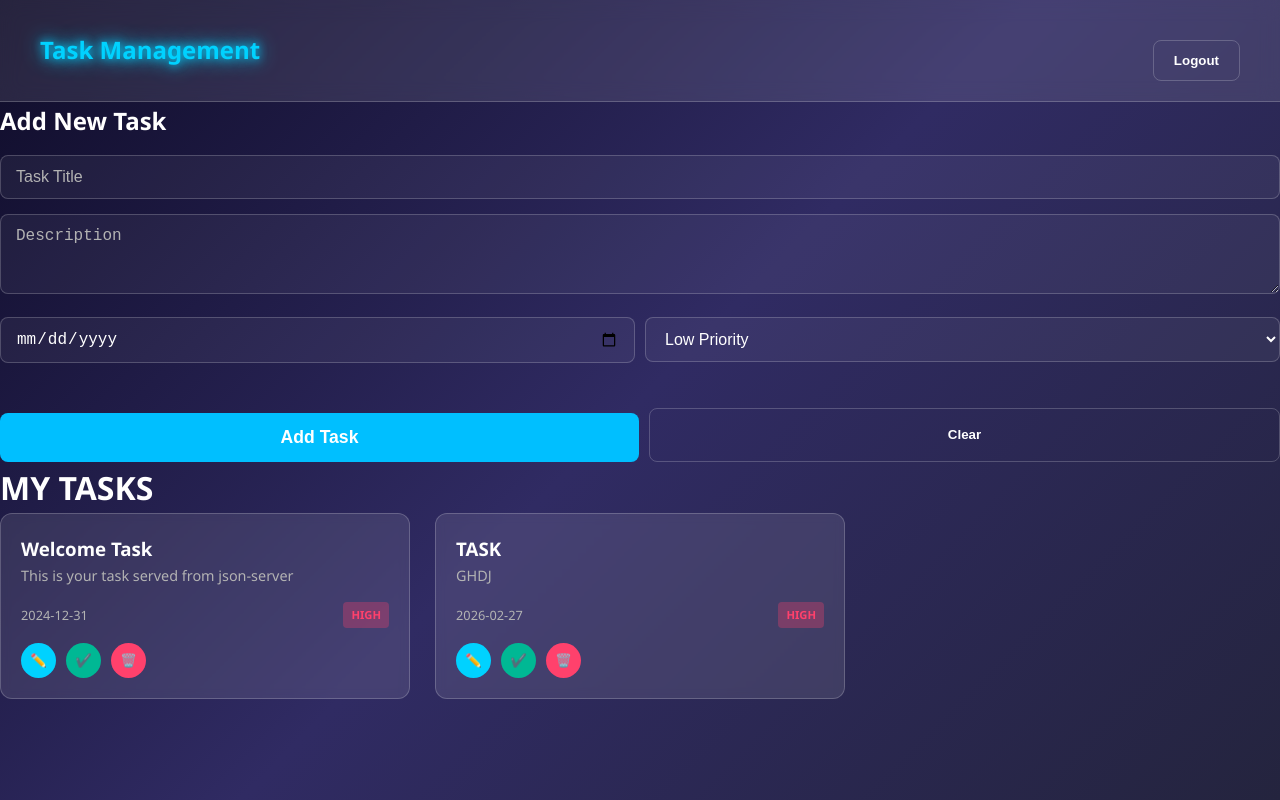
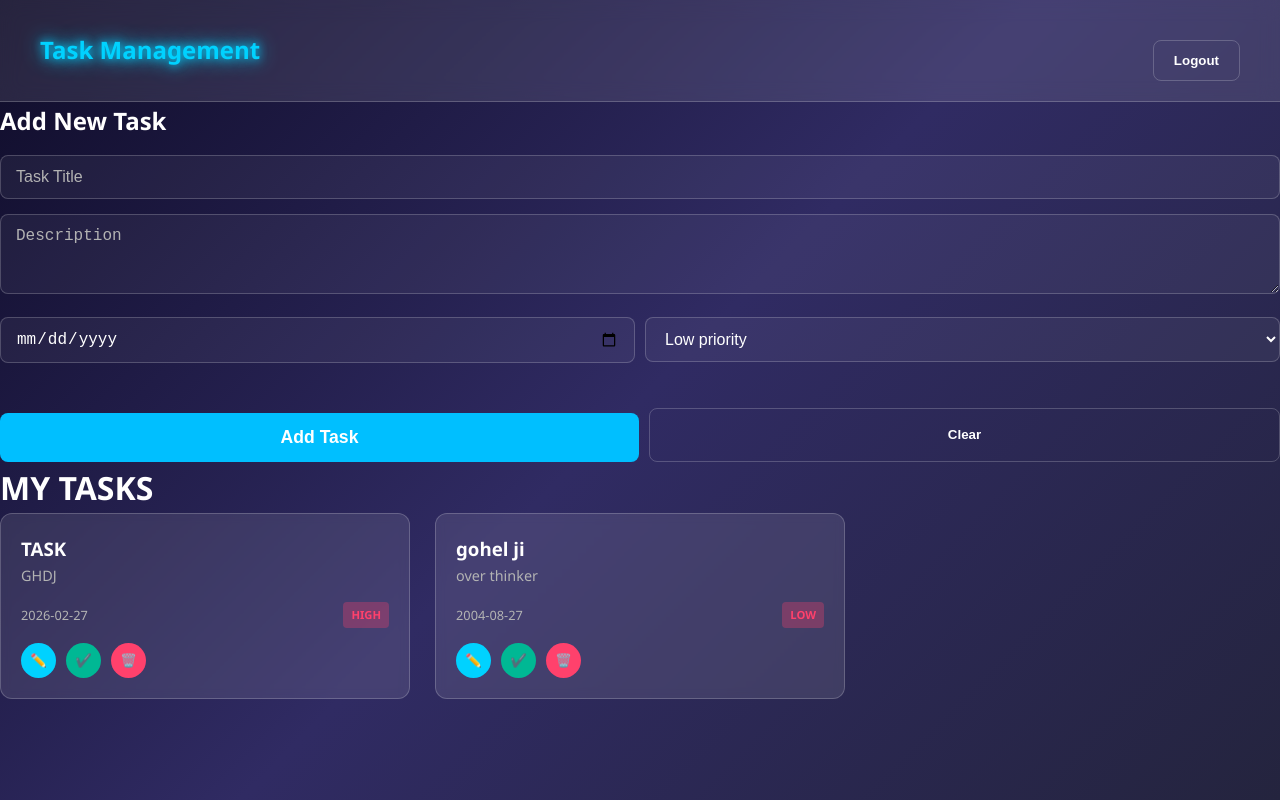
Before and after one commit to jignesh3500/student-task, a React (Vite) app: page /dashboard in a window 1280 px wide. Built offline with nearby package versions, Linux system fonts and the light colour scheme; data requests are answered from the project's data file; sample sign-in values are in the browser's storage.

Commit message:
[g][add file delete and added]

```diff
--- a/db.json
+++ b/db.json
@@ -1,13 +1,5 @@
 {
   "tasks": [
-    {
-      "id": "1",
-      "title": "Welcome Task",
-      "description": "This is your task served from json-server",
-      "dueDate": "2024-12-31",
-      "completed": false,
-      "priority": "High"
-    },
     {
       "id": "856c",
       "title": "TASK",
@@ -15,6 +7,14 @@
       "dueDate": "2026-02-27",
       "priority": "High",
       "completed": false
+    },
+    {
+      "id": "3b45",
+      "title": "gohel ji",
+      "description": "over thinker",
+      "dueDate": "2004-08-27",
+      "priority": "Low",
+      "completed": false
     }
   ]
 }
--- a/src/components/TaskForm.jsx
+++ b/src/components/TaskForm.jsx
@@ -1,42 +1,20 @@
-import React, { useEffect, useState } from "react";
+import { useEffect, useState } from "react";
 
 const TaskForm = ({ addTask, updateTask, editingTask }) => {
   const [formData, setFormData] = useState({
     title: "",
     description: "",
     dueDate: "",
-    priority: "",
+    priority: "Low",
   });
+
   const [errors, setErrors] = useState({});
+
   useEffect(() => {
     setFormData(editingTask);
   }, [editingTask]);
-  const validate = () => {
-    const newErrors = {};
-
-    if (!formData.title.trim()) {
-      newErrors.title = "title is required.";
-    } else if (formData.title.length < 6) {
-      newErrors.title = "Minimum 6 character required.";
-    }
-
-    if (!formData.description.trim()) {
-      newErrors.description = "description is required.";
-    } else if (formData.description.length <= 6) {
-      newErrors.description = "Minimum 6 character required.";
-    }
-
-    if (!formData.dueDate) {
-      newErrors.dueDate = "date is required.";
-    }
-    setErrors(newErrors);
-    return Object.keys(newErrors).length === 0;
-  };
 
   const handleInputChange = (e) => {
-    //console.log(e.target.name,e.target.value)
-
-    //e.target.name = e.target.value
     setFormData({
       ...formData,
       [e.target.name]: e.target.value,
@@ -47,31 +25,56 @@ const TaskForm = ({ addTask, updateTask, editingTask }) => {
       [e.target.name]: "",
     });
   };
+
+  const validate = () => {
+    const newErrors = {};
+
+    if (!formData?.title.trim()) {
+      newErrors.title = "Task title is required";
+    }
+
+    if (!formData?.dueDate) {
+      newErrors.dueDate = "Due date is required";
+    }
+    if (!formData?.description.trim()) {
+      newErrors.description = "Description is required";
+    }
+
+    setErrors(newErrors);
+    return Object.keys(newErrors).length === 0;
+  };
+
   const handleSubmit = (e) => {
     e.preventDefault();
+
     if (validate()) {
       if (editingTask) {
         updateTask(formData);
+        alert("Task Updated successfully!");
       } else {
         addTask(formData);
+        alert("Task Added successfully!");
       }
+      handleClear();
     }
-    resetForm();
   };
 
-  const resetForm = () => {
+  const handleClear = () => {
     setFormData({
       title: "",
       description: "",
       dueDate: "",
-      priority: "",
+      priority: "Low",
     });
+    setErrors({});
   };
 
   return (
     <>
       <div className="add-task-card">
-        <h2 style={{ marginBottom: "15px" }}>Add New Task</h2>
+        <h2 style={{ marginBottom: "15px" }}>
+          {editingTask ? "Update" : "Add"} New Task
+        </h2>
         <form onSubmit={handleSubmit}>
           <div>
             <input
@@ -81,55 +84,59 @@ const TaskForm = ({ addTask, updateTask, editingTask }) => {
               placeholder="Task Title"
               onChange={handleInputChange}
             />
-            {/* Error Massage */}
             {errors.title && <span className="error-msg">{errors.title}</span>}
           </div>
-
           <div>
             <textarea
+              type="text "
+              name="description"
+              value={formData?.description}
               placeholder="Description"
-              value={formData?.description}
-              name="description"
               rows="3"
               onChange={handleInputChange}
             />
+            {errors.description && (
+              <span className="error-msg">{errors.description}</span>
+            )}
           </div>
-
           <div style={{ display: "flex", gap: "10px" }}>
             <div style={{ flex: 1 }}>
               <input
                 type="date"
+                name="dueDate"
                 value={formData?.dueDate}
-                name="date"
                 onChange={handleInputChange}
               />
-              {errors.date && (
+              {errors.dueDate && (
                 <span className="error-msg">{errors.dueDate}</span>
               )}
             </div>
-
             <div style={{ flex: 1 }}>
               <select
                 name="priority"
                 value={formData?.priority}
                 onChange={handleInputChange}
               >
-                <option value="Low">Low Priority</option>
-                <option value="Medium">Medium Priority</option>
-                <option value="High">High Priority</option>
+                <option value="Low">Low priority</option>
+                <option value="Medium">Medium priority</option>
+                <option value="High">High priority</option>
               </select>
             </div>
           </div>
-
           <div
             className="form-actions"
             style={{ display: "flex", gap: "10px", marginTop: "10px" }}
           >
             <button type="submit" className="btn-primary" style={{ flex: 1 }}>
-              {editingTask ? "Update" : "Add"} Task
+              {editingTask ? "Update " : "Add "}Task
             </button>
 
-            <button type="button" className="btn-secondary" style={{ flex: 1 }}>
+            <button
+              type="button"
+              className="btn-secondary"
+              style={{ flex: 1 }}
+              onClick={handleClear}
+            >
               Clear
             </button>
           </div>
--- a/src/components/TaskList.jsx
+++ b/src/components/TaskList.jsx
@@ -3,15 +3,19 @@ import React from "react";
 const TaskList = ({ tasks, editingTask, deletingTask }) => {
   const handleEditClick = (task) => {
     editingTask(task);
-  }
-   const handleDeleteClick = (taskId) => {
+  };
+  const handleDeleteClick = (taskId) => {
     deletingTask(taskId);
-  }
+  };
   return (
     <>
       <div className="task-grid">
         {tasks.map((task) => (
-          <div key={task.id} className="task-card" style={{ position: "relative" }}>
+          <div
+            key={task.id}
+            className="task-card"
+            style={{ position: "relative" }}
+          >
             <h3>{task.title}</h3>
             <p>{task.description}</p>
 
@@ -44,7 +48,7 @@ const TaskList = ({ tasks, editingTask, deletingTask }) => {
                 className="btn-icon"
                 style={{ background: "#ff416c" }}
                 title="Delete Task"
-                onClick={()=> handleDeleteClick(task.id)}
+                onClick={() => handleDeleteClick(task.id, console.log(task.id))}
               >
                 🗑️
               </button>
--- a/src/pages/Dashboard.jsx
+++ b/src/pages/Dashboard.jsx
@@ -8,7 +8,8 @@ import TaskForm from "../components/TaskForm";
 const Dashboard = () => {
   const navigate = useNavigate();
   const [tasks, setTasks] = useState([]);
-  const[ editTask ,setEditTask]= useState();
+  const [editTask, setEditTask] = useState();
+  const [deleteTask, setDeleteTask] = useState();
 
   const fetchData = async () => {
     try {
@@ -37,7 +38,7 @@ const Dashboard = () => {
       const response = await fetch("http://localhost:3000/tasks", {
         method: "POST",
         headers: { "Content-Type": "application/json" },
-        body: JSON.stringify(tasktoAdd)
+        body: JSON.stringify(tasktoAdd),
       });
       console.log(tasktoAdd);
       const data = await response.json();
@@ -47,42 +48,52 @@ const Dashboard = () => {
     }
   };
 
-    const handleUpdateTask = async (updateTask) => {
-
+  const handleUpdateTask = async (updatedTask) => {
     try {
       await fetch(`http://localhost:3000/tasks/${updatedTask.id}`, {
         method: "PUT",
         headers: { "Content-Type": "application/json" },
-        body: JSON.stringify(updateTask)
-      })
-      setTasks(tasks.map ((task)=>(task.id === updateTask.id ? {...updateTask}: task)))
+        body: JSON.stringify(updatedTask),
+      });
+      setTasks(
+        tasks.map((task) =>
+          task.id === updatedTask.id ? { ...updatedTask } : task,
+        ),
+      );
     } catch (error) {
       console.log(error);
     }
   };
 
-
   const editingTask = (editingTask) => {
-    console.log(editTask)
-    setEditTask(editingTask)
+    setEditTask(editingTask);
   };
 
-  const handleDeleteTask =async(id)=>{
-    try{
-      await fetch(`http://localhost:3000/tasks/${id}`,{
-        method:"DELETE"
-      })
-      setTasks(tasks.filter((task)=>task.id !==id))
-    }catch(error){
-      console.log(error)
-   }
-  }
+  const handleDeleteTask = async (taskId) => {
+    try {
+      await fetch(`http://localhost:3000/tasks/${taskId}`, {
+        method: "DELETE",
+      });
+      setTasks(tasks.filter((task) => task.id !== taskId));
+    } catch (error) {
+      console.log(error);
+    }
+  };
   return (
     <div>
       <Navbar title="Task Management" onLogout={handleLogout} />
-      <TaskForm addTask={handleAddTask} updateTask={handleUpdateTask} editingTask={editTask}  />
+      <TaskForm
+        addTask={handleAddTask}
+        updateTask={handleUpdateTask}
+        editingTask={editTask}
+        deleteTask={handleDeleteTask}
+      />
       <h1>MY TASKS</h1>
-      <TaskList tasks={tasks} editingTask={editingTask} deletingTask={handleDeleteTask} />
+      <TaskList
+        tasks={tasks}
+        editingTask={editingTask}
+        deletingTask={handleDeleteTask}
+      />
     </div>
   );
 };
```
